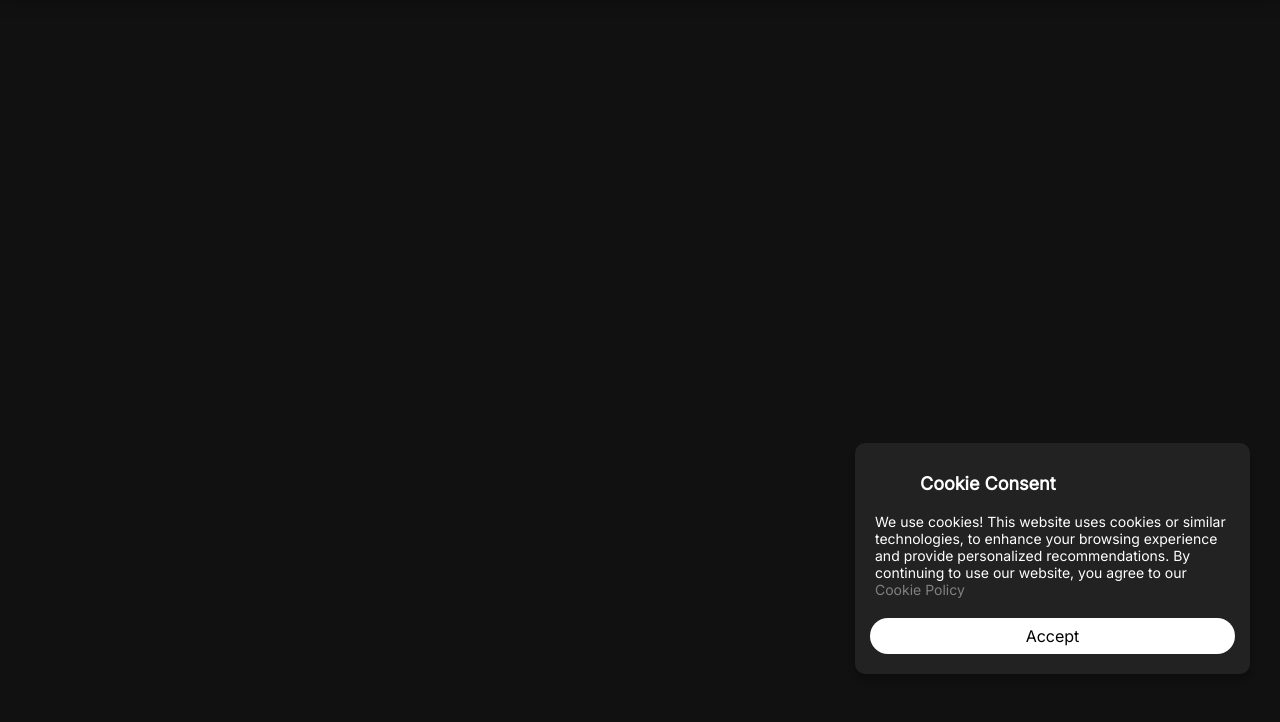
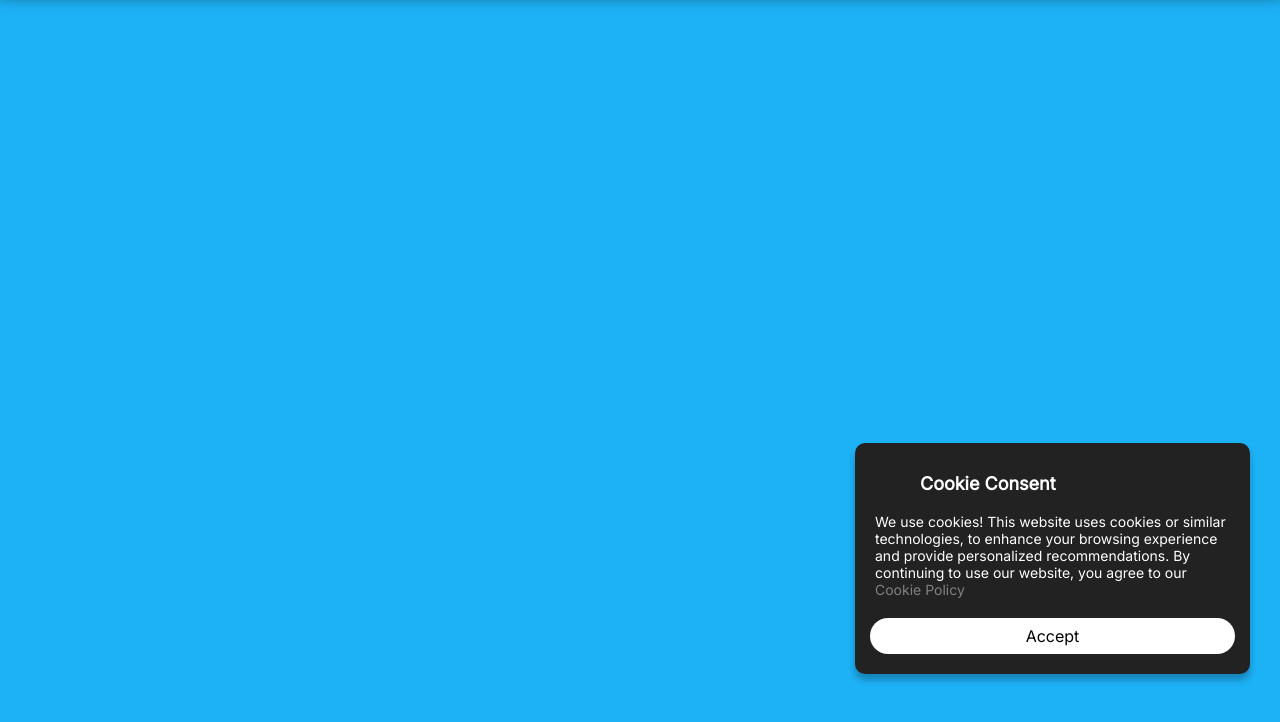
Before and after one commit to g10shad0w/classroomquests5, a website: page static/index.html in a window 1280 px wide. Shown: the part 96-818 px from the top of the page. Drawn offline with nearby package versions, Linux system fonts and the light colour scheme.

Commit message:
Update nav.css

```diff
--- a/static/assets/css/nav.css
+++ b/static/assets/css/nav.css
@@ -8,7 +8,7 @@
 
 body {
   margin: 0;
-  background-color: #111;
+  background-color: #1db1f5;
   font-family: "Inter", sans-serif;
 }
 
```
